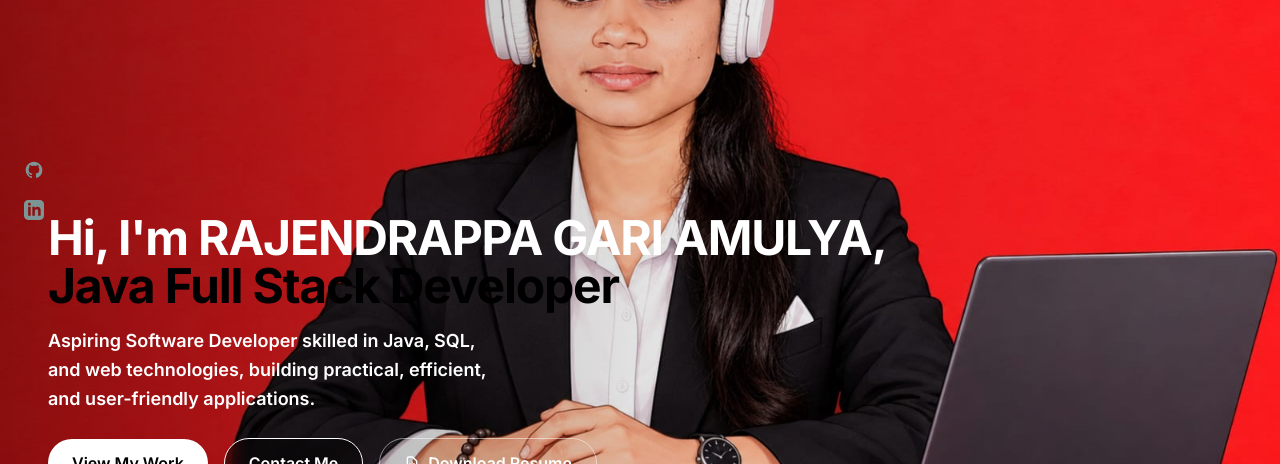
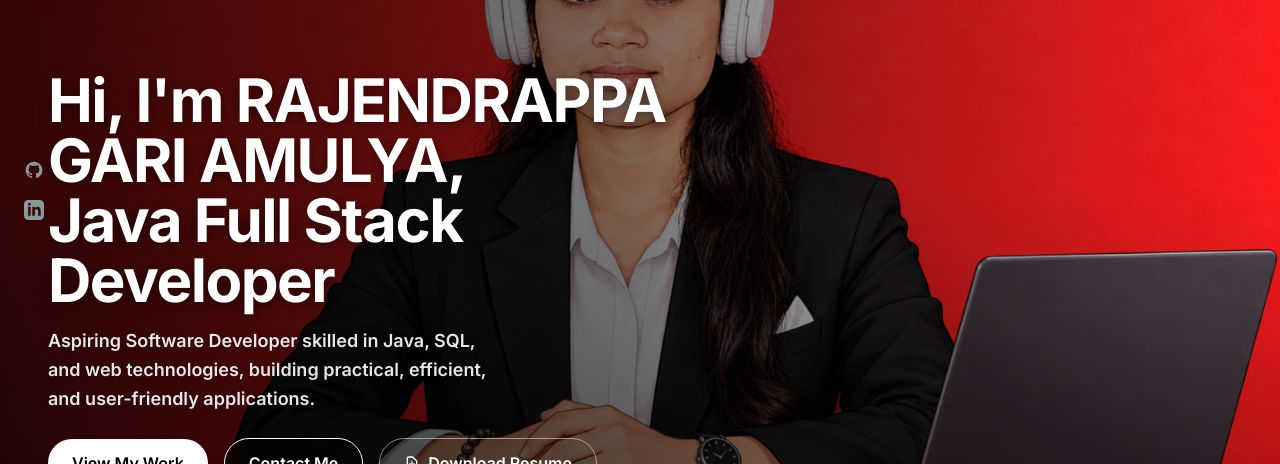
Before and after one commit to rajendrappagariamulya/rajendrappa-gari-amulya-portfolio, a React (Vite) app: page / in a window 1280 px wide. Shown: the part 210-674 px from the top of the page. Built offline with nearby package versions, Linux system fonts and the light colour scheme; no server answers.

Commit message:
Fix Hero text visibility: white title, text shadows, stronger readability gradients

```diff
--- a/src/components/Hero.jsx
+++ b/src/components/Hero.jsx
@@ -55,15 +55,18 @@ function Hero() {
       id="home"
       className="relative w-full h-screen overflow-hidden bg-[#ff2a2a]"
     >
-      {/* Background profile photo */}
+      {/* Background profile photo — right-aligned on desktop, top on mobile */}
       <img
         src={heroPoster}
         alt="Profile"
         className="absolute inset-0 w-full h-full object-contain object-top md:object-right z-0"
       />
 
-      {/* Readability overlay */}
-      <div className="absolute inset-0 z-10 pointer-events-none bg-gradient-to-r from-black/45 via-black/10 to-transparent" />
+      {/* Multi-layer readability overlays */}
+      {/* Strong left-to-right gradient so text on the left never competes with the photo on the right */}
+      <div className="absolute inset-0 z-10 pointer-events-none bg-gradient-to-r from-black/80 via-black/50 to-transparent" />
+      {/* Bottom gradient for mobile where text sits at the bottom over the photo */}
+      <div className="absolute inset-0 z-10 pointer-events-none bg-gradient-to-t from-black/70 via-black/20 to-transparent md:from-black/40 md:via-transparent" />
 
       {/* Left floating social bar (desktop only) */}
       <aside className="hidden lg:flex flex-col gap-5 fixed left-6 top-1/2 -translate-y-1/2 z-50 mix-blend-difference">
@@ -72,8 +75,8 @@ function Hero() {
         {renderSocialIcon('instagram', socialLinks.instagram, 'Instagram')}
       </aside>
 
-      {/* Content container */}
-      <div className="absolute inset-0 z-20 max-w-7xl mx-auto px-6 md:px-12 pb-20 md:pb-[8%] flex flex-col justify-end items-start">
+      {/* Content container — text pinned to bottom-left, away from the photo */}
+      <div className="absolute inset-0 z-20 max-w-7xl mx-auto px-6 md:px-12 pb-16 md:pb-[8%] flex flex-col justify-end items-start">
         {/* Mobile inline social icons */}
         <div
           data-aos="fade-up"
@@ -85,20 +88,27 @@ function Hero() {
           {renderSocialIcon('instagram', socialLinks.instagram, 'Instagram')}
         </div>
 
-        {/* Heading */}
+        {/* Heading — white text with subtle shadow for contrast */}
         <h1
           data-aos="fade-up"
-          className="text-white text-3xl md:text-5xl font-bold mb-3 md:mb-4 tracking-tight"
+          className="text-white text-3xl md:text-5xl lg:text-6xl font-bold mb-3 md:mb-4 tracking-tight max-w-xl md:max-w-2xl"
+          style={{ textShadow: '0 2px 12px rgba(0,0,0,0.5)' }}
         >
           {heroContent.greeting}, <br />
-          <span className="text-black">{heroContent.titleHighlight}</span>
+          <span
+            className="text-white"
+            style={{ textShadow: '0 2px 16px rgba(0,0,0,0.6)' }}
+          >
+            {heroContent.titleHighlight}
+          </span>
         </h1>
 
         {/* Subtitle */}
         <p
           data-aos="fade-up"
           data-aos-delay="200"
-          className="text-white text-sm md:text-lg font-semibold max-w-md mb-6 leading-relaxed"
+          className="text-white/90 text-sm md:text-lg font-semibold max-w-md mb-6 leading-relaxed"
+          style={{ textShadow: '0 1px 8px rgba(0,0,0,0.4)' }}
         >
           {heroContent.subtitle}
         </p>
```
